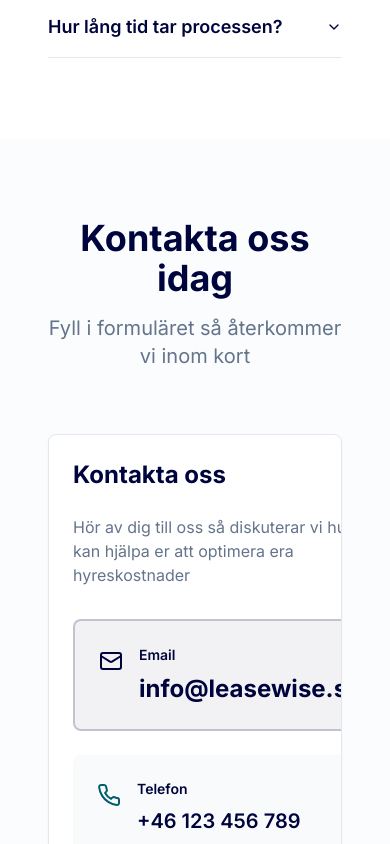
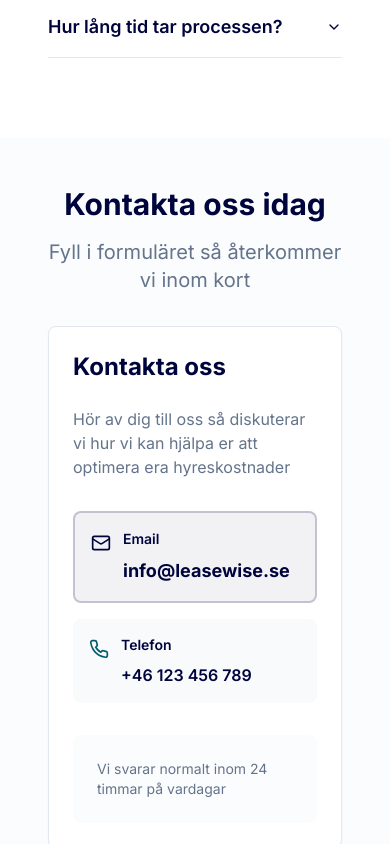
Before and after one commit to Highlander508/leasewise-se, a React (Vite) app: page / in a window 390 px wide. Shown: the part 9760-10604 px from the top of the page. Built offline with nearby package versions, Linux system fonts and the light colour scheme; the HTML template or start-up script is replaced by a standard one.

Commit message:
Fix contact section mobile view

```diff
--- a/src/components/Contact.tsx
+++ b/src/components/Contact.tsx
@@ -4,10 +4,10 @@ import { Mail, Phone } from "lucide-react";
 const Contact = () => {
 
   return (
-    <section id="contact" className="py-20 px-4 bg-muted/30">
+    <section id="contact" className="py-12 md:py-20 px-4 bg-muted/30">
       <div className="container mx-auto max-w-6xl">
-        <div className="text-center mb-16">
-          <h2 className="text-4xl md:text-5xl font-bold mb-4">Kontakta oss idag</h2>
+        <div className="text-center mb-8 md:mb-16">
+          <h2 className="text-3xl md:text-4xl lg:text-5xl font-bold mb-4">Kontakta oss idag</h2>
           <p className="text-xl text-muted-foreground max-w-2xl mx-auto">
             Fyll i formuläret så återkommer vi inom kort
           </p>
@@ -25,27 +25,27 @@ const Contact = () => {
                     </p>
                   </div>
 
-                  <div className="space-y-6">
-                    <div className="flex items-start gap-4 p-6 bg-primary/5 rounded-lg border-2 border-primary/20 hover:border-primary/40 transition-colors">
-                      <Mail className="h-6 w-6 text-primary mt-1 flex-shrink-0" />
-                      <div>
+                  <div className="space-y-4 md:space-y-6">
+                    <div className="flex items-start gap-3 md:gap-4 p-4 md:p-6 bg-primary/5 rounded-lg border-2 border-primary/20 hover:border-primary/40 transition-colors">
+                      <Mail className="h-5 w-5 md:h-6 md:w-6 text-primary mt-1 flex-shrink-0" />
+                      <div className="min-w-0 flex-1">
                         <div className="font-semibold text-sm mb-2">Email</div>
                         <a
                           href="mailto:info@leasewise.se"
-                          className="text-2xl font-bold text-primary hover:text-primary/80 transition-colors"
+                          className="text-lg md:text-2xl font-bold text-primary hover:text-primary/80 transition-colors break-all"
                         >
                           info@leasewise.se
                         </a>
                       </div>
                     </div>
 
-                    <div className="flex items-start gap-4 p-6 bg-muted/50 rounded-lg">
-                      <Phone className="h-6 w-6 text-secondary mt-1 flex-shrink-0" />
-                      <div>
+                    <div className="flex items-start gap-3 md:gap-4 p-4 md:p-6 bg-muted/50 rounded-lg">
+                      <Phone className="h-5 w-5 md:h-6 md:w-6 text-secondary mt-1 flex-shrink-0" />
+                      <div className="min-w-0 flex-1">
                         <div className="font-semibold text-sm mb-2">Telefon</div>
                         <a
                           href="tel:+46123456789"
-                          className="text-xl font-semibold hover:text-secondary transition-colors"
+                          className="text-base md:text-xl font-semibold hover:text-secondary transition-colors"
                         >
                           +46 123 456 789
                         </a>
```
